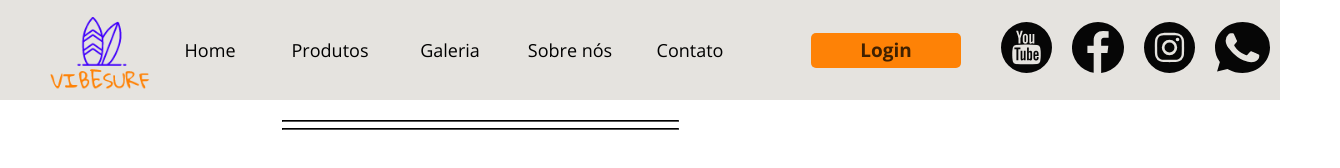
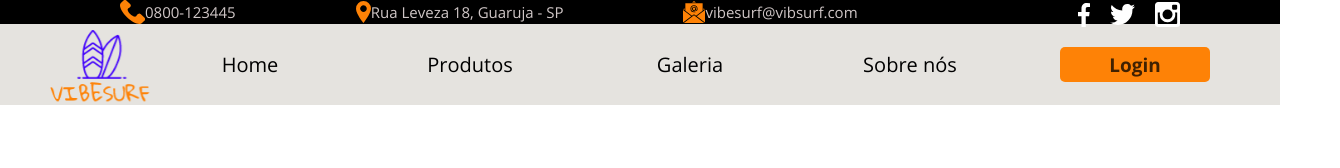
Before and after one commit to HenriqueeRodrigues/vibesurf, a website: page index.html in a window 1280 px wide. Shown: the whole page, 1340 px wide, since content can reach past the window. Drawn offline with Linux system fonts and the light colour scheme.

Commit message:
header desktop

```diff
--- a/assets/sass/header.scss
+++ b/assets/sass/header.scss
@@ -1,4 +1,4 @@
-#header {
+#header{
     min-width: 320px;
     width: 100%;
     height: 100px;
@@ -98,29 +98,55 @@
         }
     }
 }
-
 @media (min-width: 1200px) {
     .open-menu {
         overflow: initial;
         #header {
-            .overlay {
-                display: none;
-            }
             .logo {
                 width: 100px;
-                top: 17px;
+                top: 30px;
                 right: calc(100vw - 150px);
             }
         }
     }
     #header {
-        height: 100px;
-        .italy {
-            top: 100px;
+        height: 105px;
+        flex-direction: column;
+
+        .first {
+            display: flex;
+            position: relative;
+            width: 100%;
+            height: 30px;
+            background-color: black;
+            flex-direction: row;
+            p {
+                margin: 0;
+                display: flex;
+                font-size: 15px;
+                color: #CFC6C6;
+                align-items: center;
+                margin-left: 120px;
+            }
+            div {
+                position: absolute;
+                right: 100px;
+                display: flex;
+                align-items: center;
+                a {
+
+                    margin-left: 20px;
+                    align-items: center;
+                    margin-top: 2px;
+                }
+            }
+        }
+        .sociais {
+            display: none;
         }
         .logo {
             width: 100px;
-            top: 17px;
+            top: 30px;
             right: calc(100vw - 150px);
         }
         #btn-open, #btn-close {
@@ -130,20 +156,24 @@
             right: initial;
             position: static;//voltaou para o padrão da tela/
             background-color: initial;
-            width: 100%;
+            width: calc(100vw - 150px);
             height: 100px;
             flex-direction: row;
-            margin-left: 150px;
-            justify-content: space-between;
+            margin-left: 90px;
             align-items: center;
             padding-bottom: 0;
             .btn-register {
                 margin: 0;
-                margin-right: 30px;
-                width: 200px;
+                right: 130px;
+                width: 130px;
+
             }
             nav {
+                hr {
+                    display: none;
+                }
                 width: 100%;
+                height: 50px;
                 ul {
                     flex-direction: row;
                     justify-content: flex-start;
@@ -151,27 +181,19 @@
                     margin-top: 0;
                     li {
                         a {
-                            font-size: 18px;
+                            font-size: 20px;
                             min-width: 120px;
-                            padding: 10px 0;
+                            margin-left: 100px;
+                            padding: 20px 0;
                             text-align: center;
                             &:hover {
-                                color: var(--black);
+                                color: black;
                             }
                         }
                     }
                 }
             }
-            .footer {
-                width: initial;
-                justify-content: center;
-                hr {
-                    display: none;
-                }
-                > div {
-                    height: 100px;
-                }
-            }
+
         }
     }
 }
--- a/index.html
+++ b/index.html
@@ -30,12 +30,16 @@
 <body class="open-menu">
     <header id="header">
         <div class="first">
+
             <p><img src="assets/images/icons/Caminho 29.svg" alt="Telefone" /> 0800-123445</p>
             <p><img src="assets/images/icons/placeholder.svg" alt="Localização" />Rua Leveza 18, Guaruja - SP</p>
             <p><img src="assets/images/icons/Email.svg" alt="Email" />vibesurf@vibsurf.com</p>
-            <a href="index.html"><img src="assets/images/icons/facebook.svg" alt="Facebook" /></a>
-            <a href="index.html"><img src="assets/images/icons/twitter.svg" alt="Twitter" /></a>
-            <a href="index.html"><img src="assets/images/icons/instagram-symbol.svg" alt="Instagram" /></a>
+            <div>
+                <a href="index.html"><img src="assets/images/icons/facebook.svg" alt="Facebook" /></a>
+                <a href="index.html"><img src="assets/images/icons/twitter.svg" alt="Twitter" /></a>
+                <a href="index.html"><img src="assets/images/icons/instagram-symbol.svg" alt="Instagram" /></a>
+            </div>
+
         </div>
 
         <a href="index.html#home"><img src="assets/images/logo/Grupo 267.png" class="logo" alt="Logo- VibeSurf" /> </a>
@@ -75,21 +79,8 @@
         </div>
 
     </header>
-    <script>
-        const btnOpen = document.querySelector('#btn-menu');
-          btnOpen.addEventListener('click', e=> {
-            const header = document.querySelector('#header');
-            header.classList.toggle('open-menu');
-          }
-        );
-        const btnClose = document.querySelector('#btn-close');
-          btnClose.addEventListener('click', e=> {
-            const header = document.querySelector('#header');
-            header.classList.toggle('open-menu');
-          }
-        );
-      </script>
 
+    <script src="/menu.js"></script>
 </body>
 
 
--- /dev/null
+++ b/menu.js
@@ -0,0 +1,28 @@
+const btnOpen = document.querySelector('.btn-open');
+const btnClose = document.querySelector('.btn-close');
+const closeMenu = document.querySelectorAll('[data-close="menu"]');
+const menu = document.querySelector('.menu');
+
+const body = document.querySelector('body')
+
+btnOpen.addEventListener('click', e => {
+
+  menu.classList.add('open')
+  body.classList.add('open')
+
+
+})
+
+btnClose.addEventListener('click', e => {
+
+  menu.classList.remove('open')
+  body.classList.remove('open')
+
+})
+
+closeMenu.forEach(el => {
+  el.addEventListener('click', e=> {
+      menu.classList.remove('open')
+      body.classList.remove('open');
+  })
+})
```
Also changed, not shown: assets/css/main.css, 1 other file.
